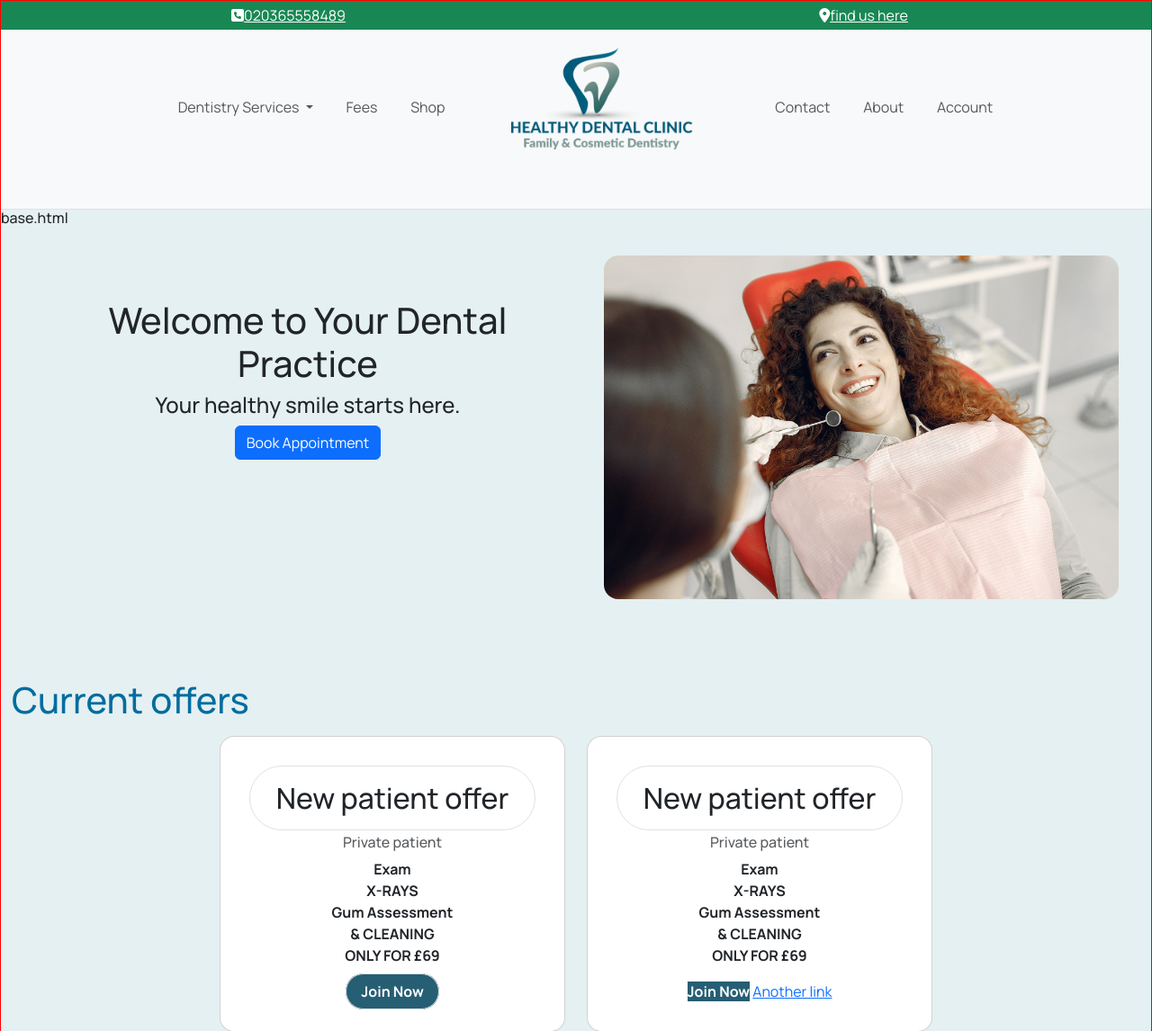
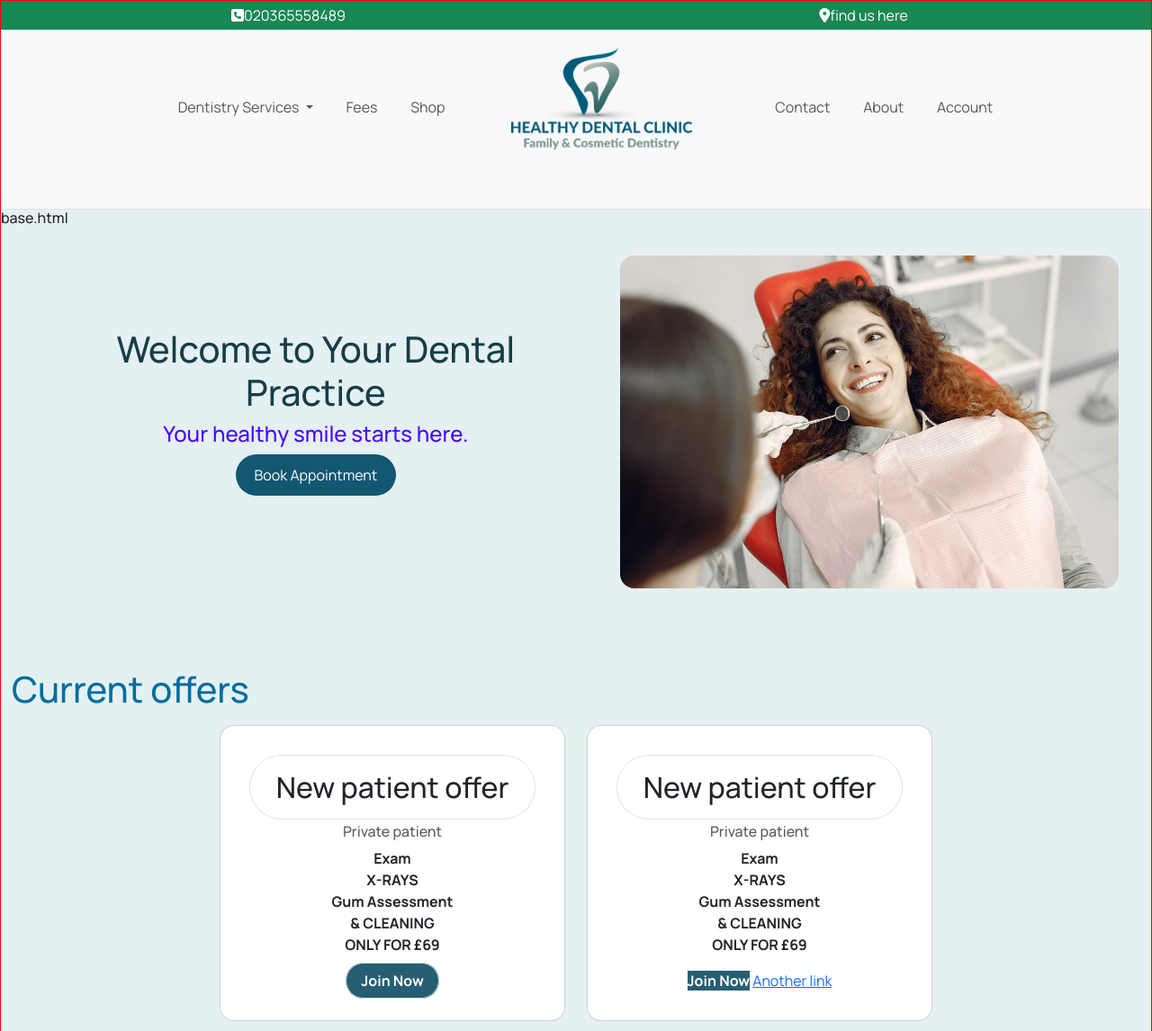
Before and after one commit to maisam2004/dental_clinic, a Django app: template dentalhealthyclinic/core/templates/core/homepage.html in a window 1280 px wide. Shown: the top 1146 px of the page at 90% size. Run offline with Django 3.2, Linux system fonts and the light colour scheme; the template is opened without the code that fills it, so the values that code supplies are empty; some libraries are stand-ins or nearby versions.

Commit message:
Modify homepage hero part and nav

```diff
--- a/dentalhealthyclinic/core/templates/core/homepage.html
+++ b/dentalhealthyclinic/core/templates/core/homepage.html
@@ -10,7 +10,7 @@
     <div class="container-sm p-5 align-bottom text-center order-2">
         <h1 >Welcome to Your Dental Practice</h1>
         <h4 class="text-center">Your healthy smile starts here.</h4>
-        <a href="{% url 'book_appointment' %}" class="btn btn-primary text-center">Book Appointment</a>
+        <a href="{% url 'book_appointment' %}" class="btn text-center rounded-pill">Book Appointment</a>
     </div>
     <div class="container-sm order-md-2 "><img class="hero_image rounded-4 w-100" src="{% static 'main_hero.jpg' %}" alt="patient_image"></div>
 
--- a/dentalhealthyclinic/static/css/styles.css
+++ b/dentalhealthyclinic/static/css/styles.css
@@ -12,6 +12,11 @@
 }
 section h1{
     color:rgba(0, 109, 159, 1);
+}
+
+span a{
+    text-decoration: none;
+
 }
 
 .navbar-nav .nav-link {
@@ -42,6 +47,27 @@
 
 
 /* end nav style ------------------ */
+main h1{
+    color: #153e49;
+}
+main h4{
+    color: rgba(71, 7, 250, 1);
+}
+
+
+a.btn{
+    background-color: rgb(18, 88, 113);
+    color: white;
+    padding: 10px 20px;
+
+
+}
+a.btn:hover {
+    background-color: #c8ccd0; /* Example color - adjust as needed */
+    color:rgb(18, 88, 113);
+    font-weight: 600;
+}
+
 .current_offers{
     background-color: rgba(229, 240, 242, 1);
 }
@@ -350,6 +376,8 @@
     }
     /* end nav style */
 
+
+
     .family_images .position-absolute {
         top:0;
         right:2em;
@@ -387,6 +415,10 @@
 }
 
 @media screen and (min-width: 1000px) {
+    main .container-sm:first-child {
+        padding: 5rem !important;
+    }
+
     .why_choose_us .row{
        background-color: #9ccfcfad
     }
```
